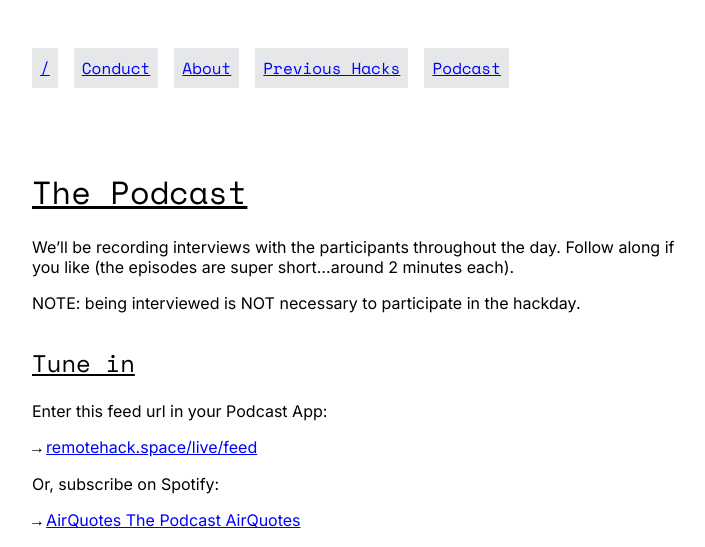
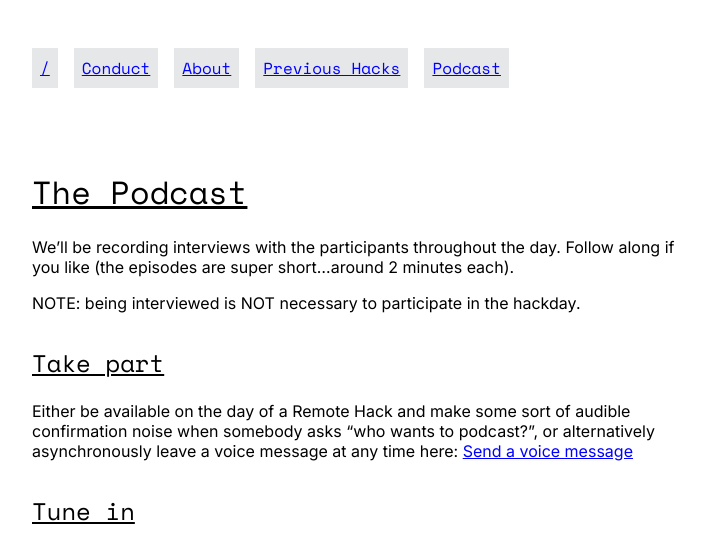
Before and after one commit to remotehack/remotehack.github.io, a Jekyll site: the page built from podcast.md, in a window 1280 px wide, cut to the strip 0-547 px from the top of the page. Shown: the whole strip, without its empty margins (272-977 px from the left). Built offline with Jekyll 4.4.1, drawn with Linux system fonts in a browser that asks for light colours; some of the changed text lies outside the part shown.

Commit message:
Added more text to the podcast page and also corrected podcast name casing

```diff
--- a/podcast.md
+++ b/podcast.md
@@ -1,6 +1,6 @@
 ---
 layout: default
-title: AirQuotes the Podcast AirQuotes
+title: Airquotes the Podcast Airquotes
 ---
 
 # The Podcast
@@ -9,14 +9,24 @@
 
 NOTE: being interviewed is NOT necessary to participate in the hackday.
 
+## Take part
+
+Either be available on the day of a Remote Hack and make some sort of audible confirmation noise when somebody asks "who wants to podcast?", or alternatively asynchronously leave a voice message at any time here: [Send a voice message](https://anchor.fm/remotehack-live-messages/message)
+
 ## Tune in
 
-Enter this feed url in your Podcast App:
+Browse the totally separate (but totally on brand) Airquotes the Podcast Airquotes website:
+
+→ [remotehack.space/live](https://remotehack.space/live)
+
+_Or_, enter this feed url in your Podcast App:
 
 → [remotehack.space/live/feed](https://remotehack.space/live/feed)
 
-Or, subscribe on Spotify:
+_Or_, subscribe on Spotify:
 
-→ [AirQuotes The Podcast AirQuotes](https://open.spotify.com/show/2ppoyoTxxSv9IvRGGqLWP7?si=tuWMxyvWShO9OlcOvljgmg)
+→ [Airquotes the Podcast Airquotes](https://open.spotify.com/show/2ppoyoTxxSv9IvRGGqLWP7?si=tuWMxyvWShO9OlcOvljgmg)
 
-<iframe src="https://open.spotify.com/embed-podcast/show/2ppoyoTxxSv9IvRGGqLWP7" width="100%" height="232" frameborder="0" allowtransparency="true" allow="encrypted-media" title="Spotify Podcast player - AirQuotes The Podcast AirQuotes"></iframe>
+You can hear the latest published episode here:
+
+<iframe src="https://open.spotify.com/embed-podcast/show/2ppoyoTxxSv9IvRGGqLWP7" width="100%" height="232" frameborder="0" allowtransparency="true" allow="encrypted-media" title="Spotify Podcast player - Airquotes the Podcast Airquotes"></iframe>
```
